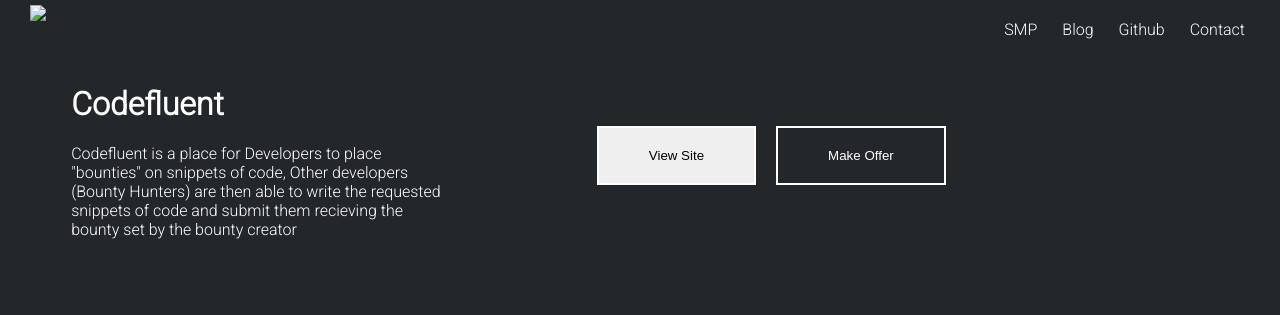
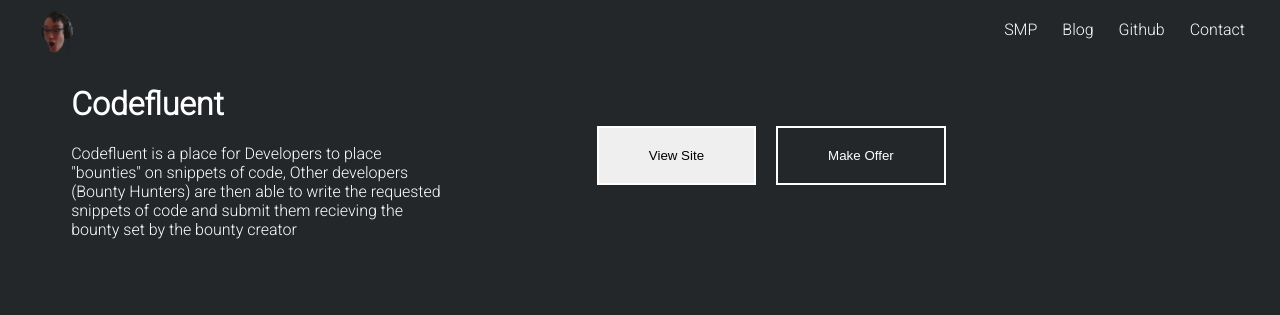
Before and after one commit to Adsnipers/adsnipers-me-app, a plain HTML site: page src/www/projects/codefluent.html in a window 1280 px wide. Drawn offline with Linux system fonts and the light colour scheme.

Commit message:
🚑 Critical Hotfix

```diff
--- a/src/www/projects/codefluent.html
+++ b/src/www/projects/codefluent.html
@@ -19,7 +19,7 @@
 <body id="Codefluent">
 
     <ul id="navbar-right">
-        <li><a href="/"><img src="media/favicon.png"></a></li>
+        <li><a href="/"><img src="../media/favicon.png"></a></li>
     </ul>
 
     <ul id="navbar">
```
Also changed, not shown: src/www/projects/sniperbot.html (+1 -1 lines).
